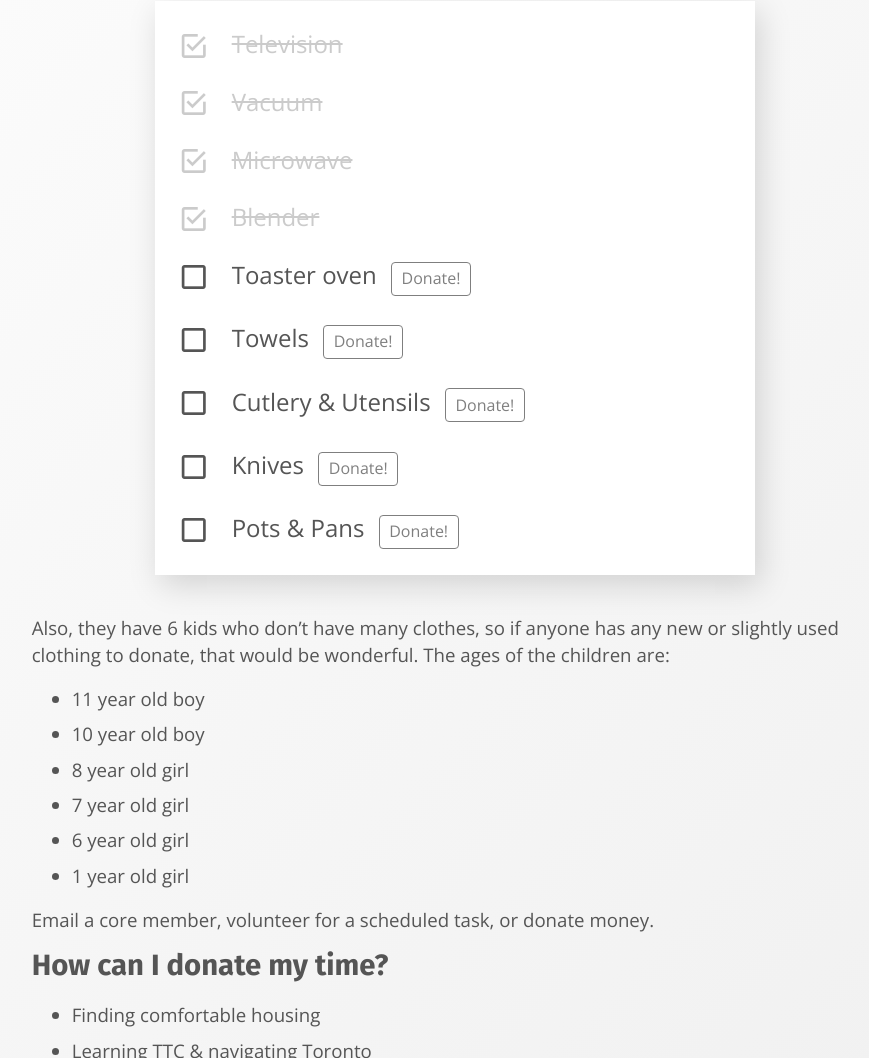
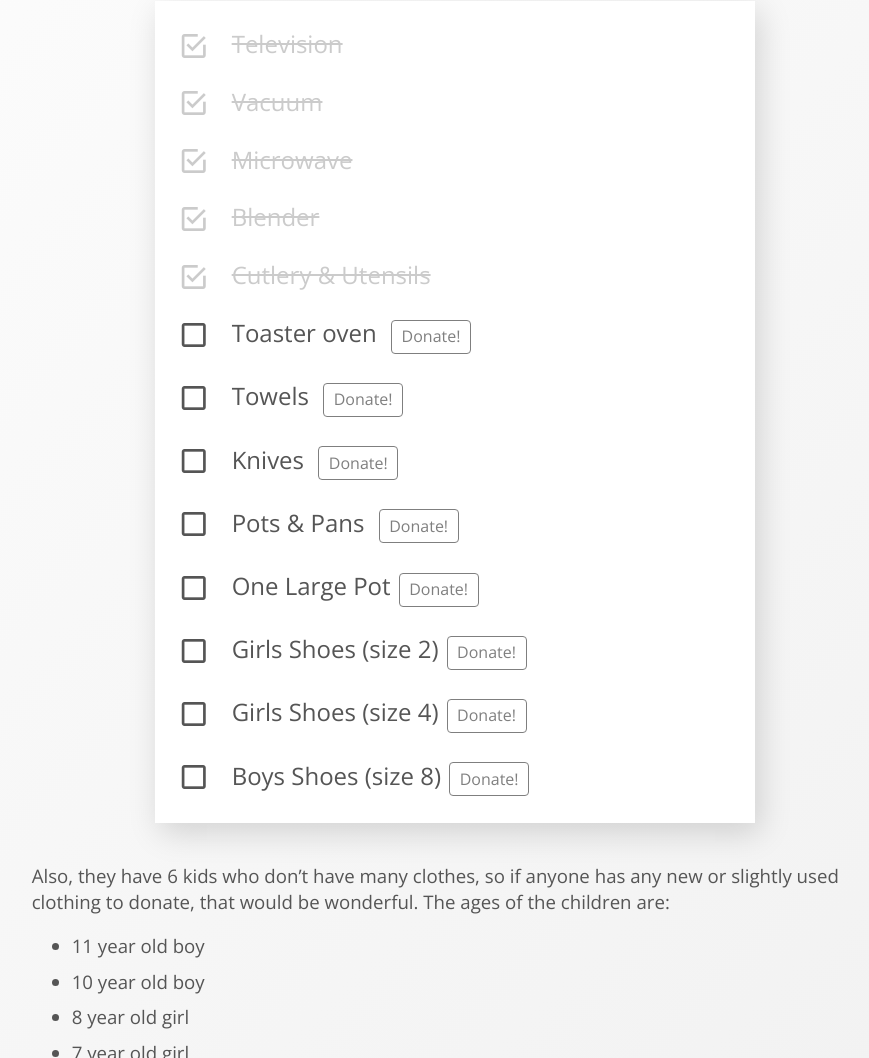
Before and after one commit to tomhodgins/freshstart, a plain HTML site: page help.html in a window 1280 px wide. Shown: the part 646-1704 px from the top of the page, without its empty margins (185-1054 px from the left). Drawn offline with nearby package versions, Linux system fonts and the light colour scheme.

Commit message:
Check off cutlery, add one large pot, and 3 pairs of shoes to Help page

```diff
--- a/help.html
+++ b/help.html
@@ -49,6 +49,10 @@
         <span>Blender <!--<a data-button=outline href=mailto:soujoyce@gmail.com?cc=estherjoygibbs@gmail.com&subject=%5BDONATION%5D&body=I%E2%80%99d%20like%20to%20donate%20a%20blender!%0A%0A>Donate!</a>--></span>
       </label>
       <label>
+        <input type=checkbox checked>
+        <span>Cutlery &amp; Utensils <!--<a data-button=outline href=mailto:soujoyce@gmail.com?cc=estherjoygibbs@gmail.com&subject=%5BDONATION%5D&body=I%E2%80%99d%20like%20to%20donate%20cutlery%20%26%20utensils!%0A%0A>Donate!</a>--></span>
+      </label>
+      <label>
         <input type=checkbox>
         <span>Toaster oven <a data-button=outline href=mailto:soujoyce@gmail.com?cc=estherjoygibbs@gmail.com&subject=%5BDONATION%5D&body=I%E2%80%99d%20like%20to%20donate%20a%20toaster%20oven!%0A%0A>Donate!</a></span>
       </label>
@@ -58,15 +62,27 @@
       </label>
       <label>
         <input type=checkbox>
-        <span>Cutlery &amp; Utensils <a data-button=outline href=mailto:soujoyce@gmail.com?cc=estherjoygibbs@gmail.com&subject=%5BDONATION%5D&body=I%E2%80%99d%20like%20to%20donate%20cutlery%20%26%20utensils!%0A%0A>Donate!</a></span>
-      </label>
-      <label>
-        <input type=checkbox>
         <span>Knives <a data-button=outline href=mailto:soujoyce@gmail.com?cc=estherjoygibbs@gmail.com&subject=%5BDONATION%5D&body=I%E2%80%99d%20like%20to%20donate%20knives!%0A%0A>Donate!</a></span>
       </label>
       <label>
         <input type=checkbox>
         <span>Pots &amp; Pans <a data-button=outline href=mailto:soujoyce@gmail.com?cc=estherjoygibbs@gmail.com&subject=%5BDONATION%5D&body=I%E2%80%99d%20like%20to%20donate%20pots%20%26%20pans!%0A%0A>Donate!</a></span>
+      </label>
+      <label>
+        <input type=checkbox>
+        <span>One Large Pot<a data-button=outline href=mailto:soujoyce@gmail.com?cc=estherjoygibbs@gmail.com&subject=%5BDONATION%5D&body=I%E2%80%99d%20like%20to%20donate%20one%20large%20pot!%0A%0A>Donate!</a></span>
+      </label>
+      <label>
+        <input type=checkbox>
+        <span>Girls Shoes (size 2)<a data-button=outline href=mailto:soujoyce@gmail.com?cc=estherjoygibbs@gmail.com&subject=%5BDONATION%5D&body=I%E2%80%99d%20like%20to%20donate%20girls%20shoes%20(size%202)!%0A%0A>Donate!</a></span>
+      </label>
+      <label>
+        <input type=checkbox>
+        <span>Girls Shoes (size 4)<a data-button=outline href=mailto:soujoyce@gmail.com?cc=estherjoygibbs@gmail.com&subject=%5BDONATION%5D&body=I%E2%80%99d%20like%20to%20donate%20girls%20shoes%20(size%202)!%0A%0A>Donate!</a></span>
+      </label>
+      <label>
+        <input type=checkbox>
+        <span>Boys Shoes (size 8)<a data-button=outline href=mailto:soujoyce@gmail.com?cc=estherjoygibbs@gmail.com&subject=%5BDONATION%5D&body=I%E2%80%99d%20like%20to%20donate%20boys%20shoes%20(size%208)!%0A%0A>Donate!</a></span>
       </label>
     </aside>
     <p>Also, they have 6 kids who don&rsquo;t have many clothes, so if anyone has any new or slightly used clothing to donate, that would be wonderful. The ages of the children are:</p>
```
